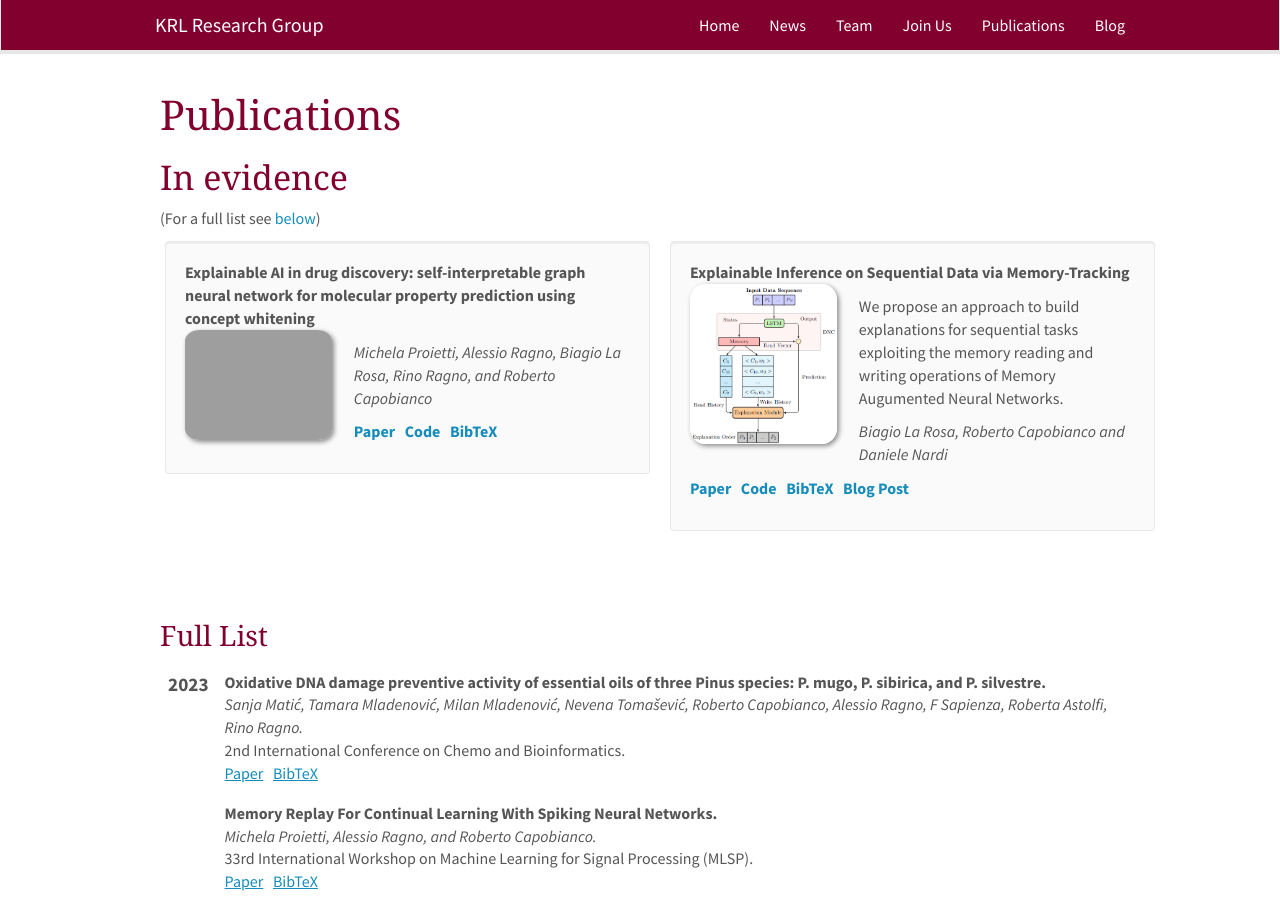
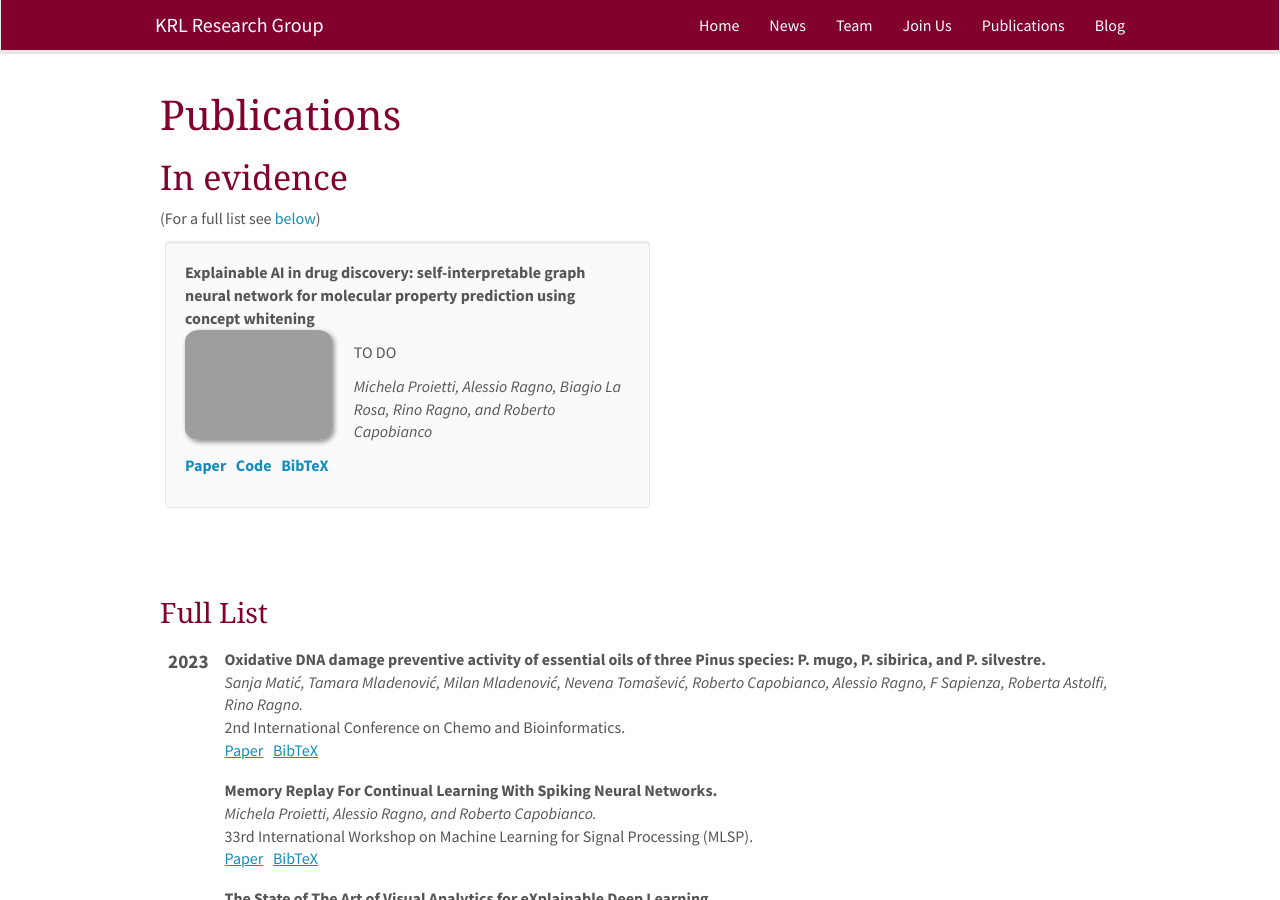
Before and after one commit to KRLGroup/krlgroup.github.io, a Jekyll site: the page built from _pages/publications.md, in a window 1280 px wide and 900 px high. Built offline with Jekyll 4.4.1, drawn with Linux system fonts in a browser that asks for light colours; nearby versions of some CDN libraries.

Commit message:
removed IJCAI from evidence

```diff
--- a/_data/publist.yml
+++ b/_data/publist.yml
@@ -66,6 +66,7 @@
     display: Paper
   code: https://github.com/KRLGroup/GraphCWN
   highlight: 1
+  description: TO DO
   bibtex: "@Article{Proietti2023,<br>
   author    = {Michela Proietti and Alessio Ragno and Biagio La Rosa and Rino Ragno and Roberto Capobianco},<br>
   journal   = {Machine Learning},<br>
@@ -605,8 +606,6 @@ series = {AAMAS '20}
 }"
 
 - title: "Explainable Inference on Sequential Data via Memory-Tracking"
-  image: memoryexp.png
-  description: We propose an approach to build explanations for sequential tasks exploiting the memory reading and writing operations of Memory Augumented Neural Networks.
   authors: Biagio La Rosa, Roberto Capobianco and Daniele Nardi
   year: 2020
   publisher: Proceedings of the Twenty-Ninth International Joint Conference on Artificial Intelligence (IJCAI-20)
@@ -614,7 +613,6 @@ series = {AAMAS '20}
     url: https://www.ijcai.org/Proceedings/2020/0278.pdf
     display:  Paper
   code: https://github.com/KRLGroup/explainable-inference-on-sequential-data-via-memory-tracking
-  highlight: 1
   news2:
   blog: "explainable_inference"
   bibtex: "@inproceedings{LaRosa20,<br>
```
